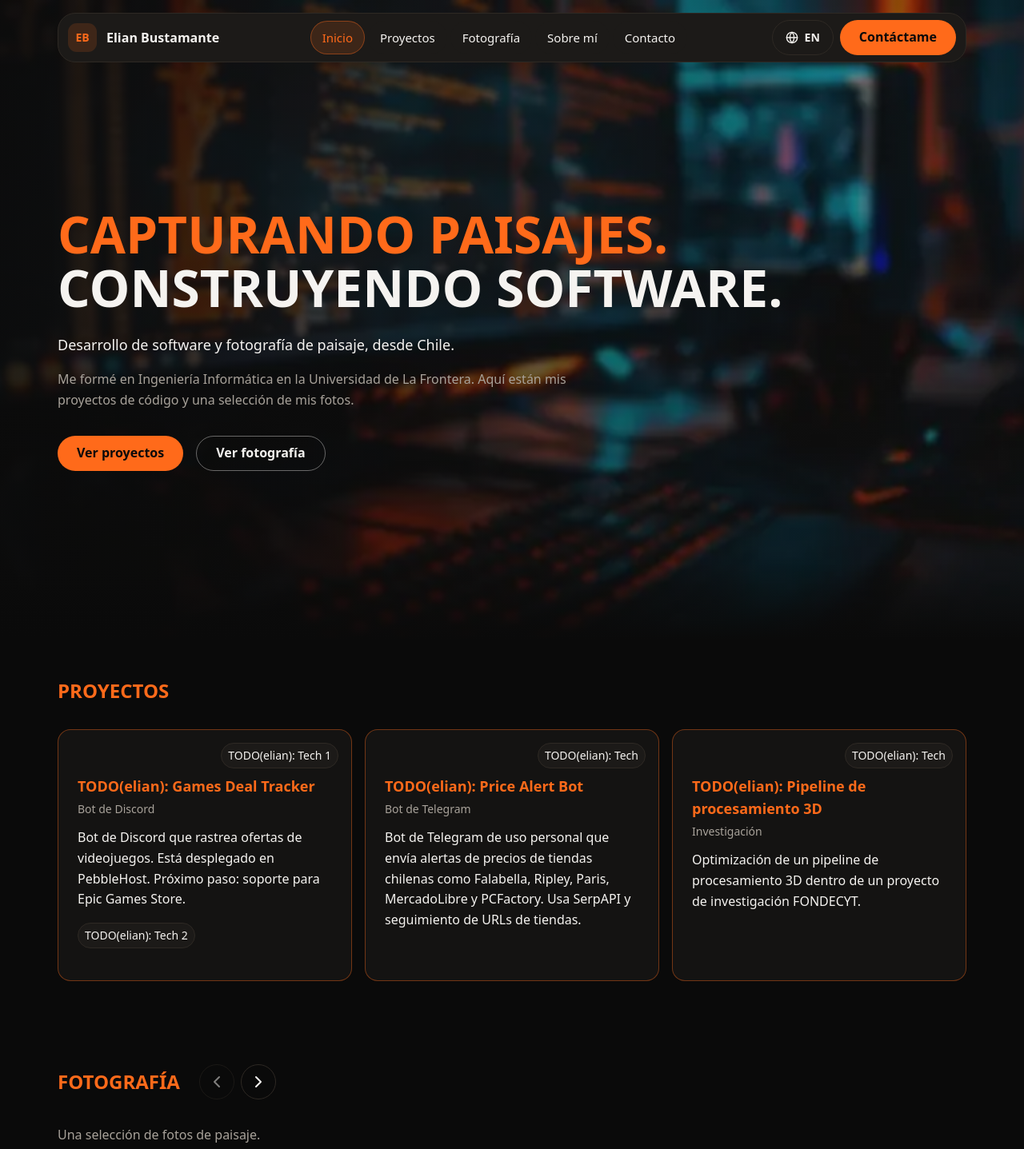
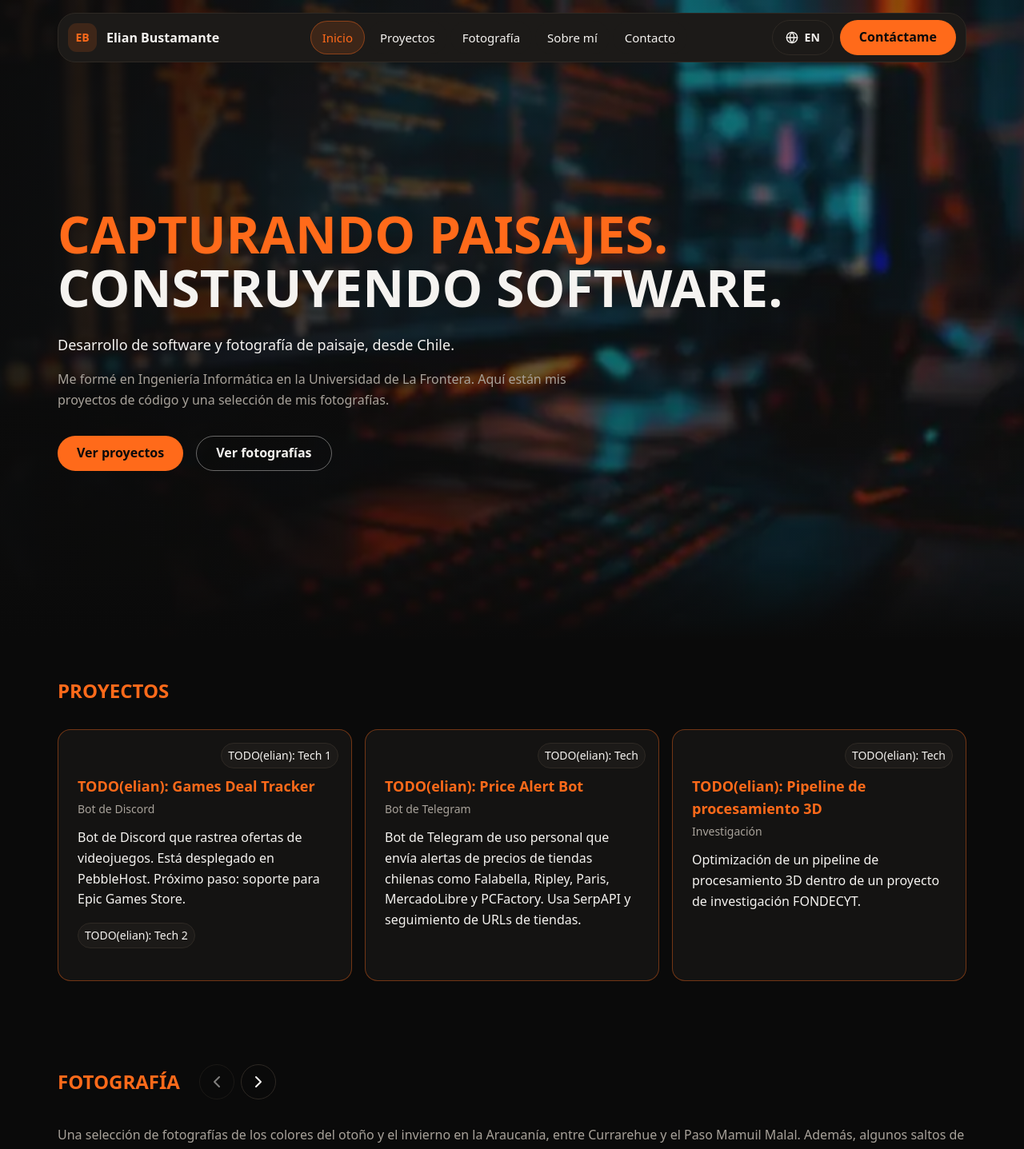
Before and after one commit to ElianBustamante/ElianBustamante.github.io, a React (Vite) app: page / in a window 1280 px wide. Shown: the top 1437 px of the page at 80% size. Built offline with nearby package versions, Linux system fonts and the light colour scheme.

Commit message:
feat: add hover overlay to gallery photos

```diff
--- a/src/components/PhotoGallery.jsx
+++ b/src/components/PhotoGallery.jsx
@@ -176,7 +176,7 @@ export default function PhotoGallery() {
                         <button
                           type="button"
                           onClick={(e) => openLightbox(index, e)}
-                          className="group block h-full w-full overflow-hidden rounded-card transition-all duration-200 hover:shadow-[0_0_24px_rgba(255,106,26,0.18)] focus-visible:outline-none focus-visible:ring-2 focus-visible:ring-accent"
+                          className="group relative block h-full w-full overflow-hidden rounded-card transition-all duration-200 hover:shadow-[0_0_24px_rgba(255,106,26,0.18)] focus-visible:outline-none focus-visible:ring-2 focus-visible:ring-accent"
                         >
                           <img
                             src={photo.thumb.src}
@@ -188,6 +188,11 @@ export default function PhotoGallery() {
                             className="block h-full w-full object-cover transition-transform duration-300 ease-out group-hover:scale-[1.03] motion-reduce:transition-none motion-reduce:transform-none"
                             style={{ aspectRatio: `${photo.thumb.width} / ${photo.thumb.height}` }}
                           />
+                          <div className="absolute inset-0 bg-black/40 opacity-0 group-hover:opacity-100 transition-opacity duration-300 flex items-center justify-center pointer-events-none">
+                            <span className="text-white font-semibold text-sm px-4 py-2 bg-black/60 rounded-full backdrop-blur-sm">
+                              {t('photography.viewDetails')}
+                            </span>
+                          </div>
                         </button>
                       </Reveal>
                     )
--- a/src/i18n/locales/en.json
+++ b/src/i18n/locales/en.json
@@ -22,13 +22,13 @@
     "subtitle": "Software development and landscape photography, from Chile.",
     "description": "I trained in Informatics Engineering at Universidad de La Frontera. Here are my code projects and a selection of my photos.",
     "ctaProjects": "View projects",
-    "ctaPhotography": "View photography"
+    "ctaPhotography": "View photographies"
   },
   "projects": {
     "title": "Projects",
     "prev": "Previous project",
     "next": "Next project",
-    "viewCode": "View code",
+    "viewCode": "View repository",
     "viewDemo": "View demo",
     "items": {
       "gamesDealTracker": {
@@ -50,8 +50,8 @@
   },
   "photography": {
     "title": "Photography",
-    "intro": "A selection of landscape photos.",
-    "lightboxLabel": "Photo viewer",
+    "intro": "A selection of photographs of the colors of autumn and winter in Araucanía, between Currarehue and the Mamuil Malal Pass. Plus a few silky long-exposure waterfalls and, to close, a total lunar eclipse.",
+    "viewDetails": "View details", "lightboxLabel": "Photo viewer",
     "close": "Close",
     "prev": "Previous photo",
     "next": "Next photo",
--- a/src/i18n/locales/es.json
+++ b/src/i18n/locales/es.json
@@ -20,15 +20,15 @@
     "titleLine1": "Capturando paisajes.",
     "titleLine2": "Construyendo software.",
     "subtitle": "Desarrollo de software y fotografía de paisaje, desde Chile.",
-    "description": "Me formé en Ingeniería Informática en la Universidad de La Frontera. Aquí están mis proyectos de código y una selección de mis fotos.",
+    "description": "Me formé en Ingeniería Informática en la Universidad de La Frontera. Aquí están mis proyectos de código y una selección de mis fotografías.",
     "ctaProjects": "Ver proyectos",
-    "ctaPhotography": "Ver fotografía"
+    "ctaPhotography": "Ver fotografías"
   },
   "projects": {
     "title": "Proyectos",
     "prev": "Proyecto anterior",
     "next": "Proyecto siguiente",
-    "viewCode": "Ver código",
+    "viewCode": "Ver repositorio",
     "viewDemo": "Ver demo",
     "items": {
       "gamesDealTracker": {
@@ -50,8 +50,8 @@
   },
   "photography": {
     "title": "Fotografía",
-    "intro": "Una selección de fotos de paisaje.",
-    "lightboxLabel": "Visor de fotografías",
+    "intro": "Una selección de fotografías de los colores del otoño y el invierno en la Araucanía, entre Currarehue y el Paso Mamuil Malal. Además, algunos saltos de agua con efecto seda y, para cerrar, un eclipse lunar total.",
+    "viewDetails": "Ver detalles", "lightboxLabel": "Visor de fotografías",
     "close": "Cerrar",
     "prev": "Foto anterior",
     "next": "Foto siguiente",
```
